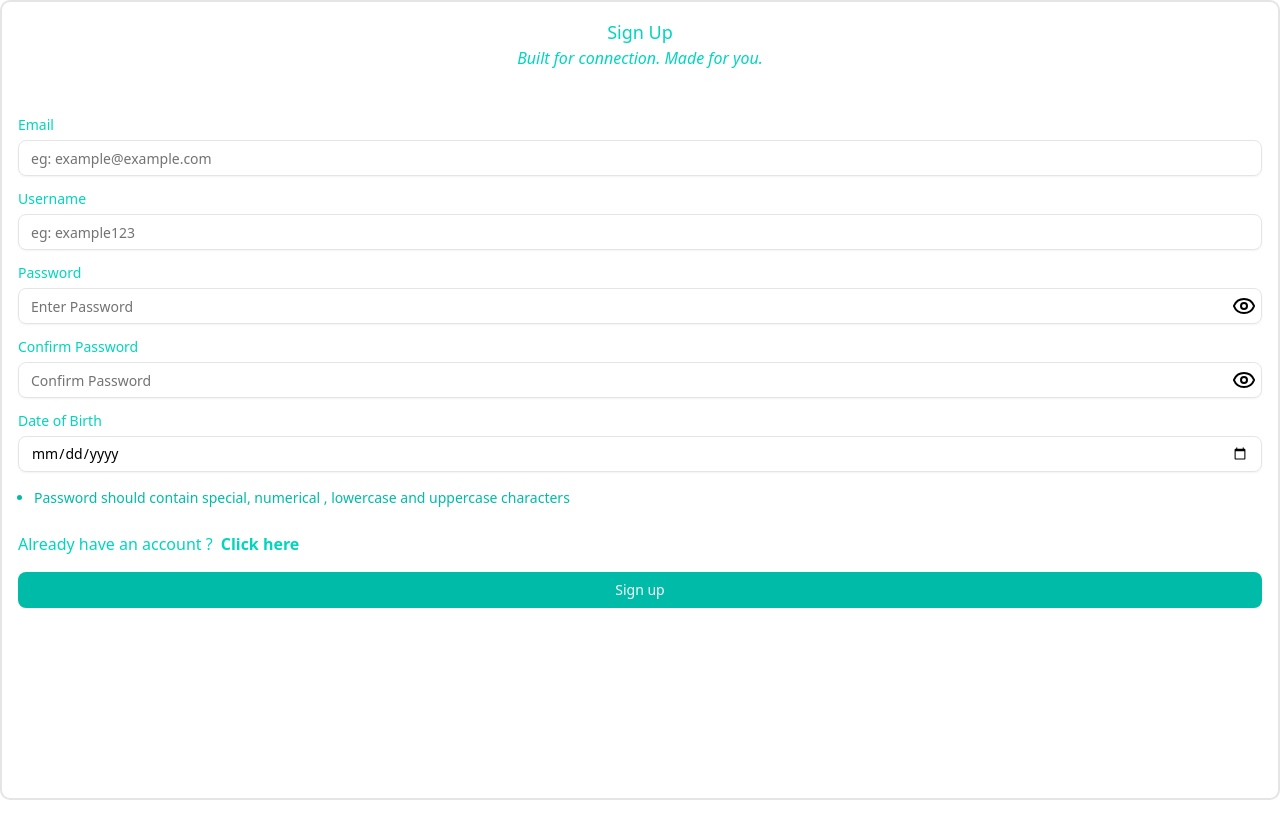
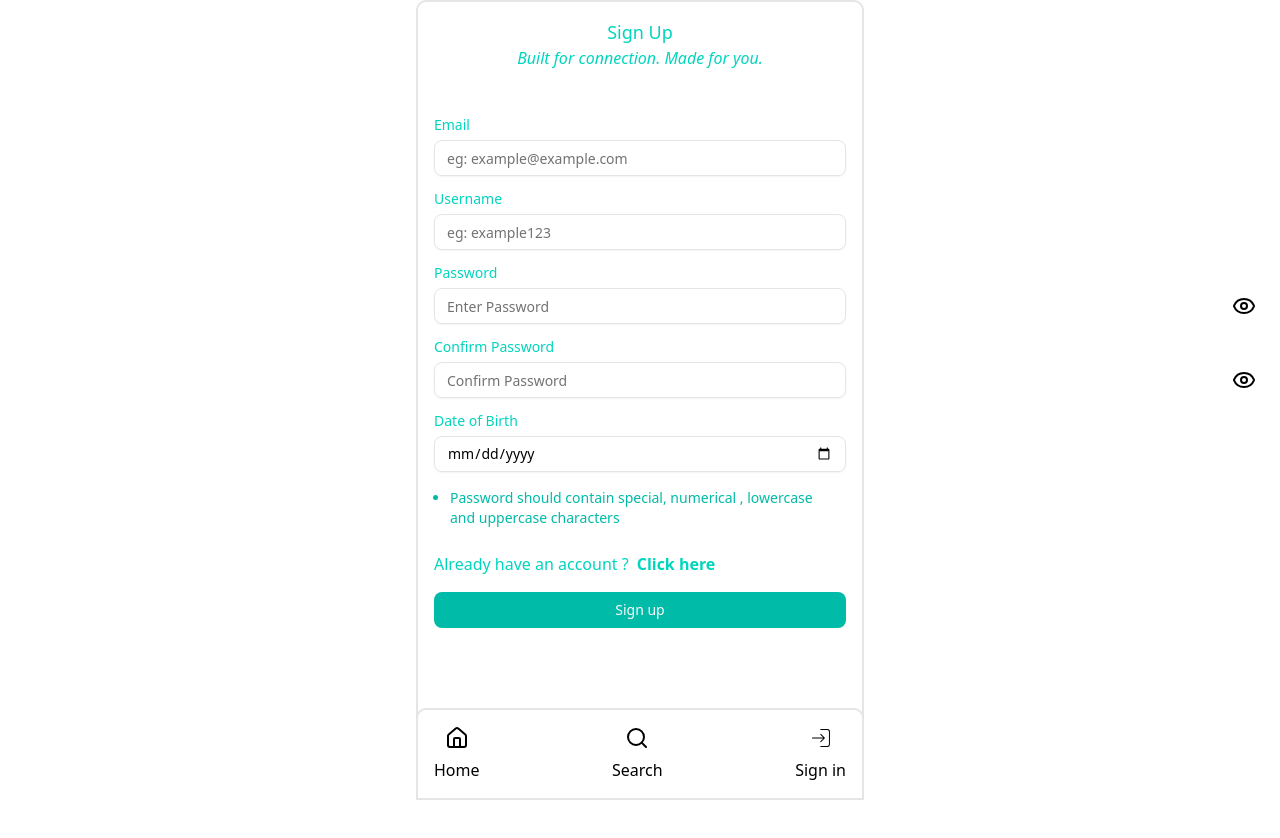
Before and after one commit to dhruv15803/go-social-media-ui, a React (Vite) app: page /signup in a window 1280 px wide. Shown: the top 838 px of the page. Before the commit the page ends 800 px from the top, so only its background shows below. Built offline with nearby package versions, Linux system fonts and the light colour scheme; no server answers.

Commit message:
navbar changes

```diff
--- a/src/App.tsx
+++ b/src/App.tsx
@@ -31,6 +31,8 @@ function App() {
                   path="/user/:userId/profile"
                   element={<UserProfilePage />}
                 />
+                <Route path="/signup" element={<RegisterPage />} />
+                <Route path="/signin" element={<LoginPage />} />
                 <Route path="/search" element={<SearchPage />} />
                 <Route element={<ProtectedRoute />}>
                   <Route
@@ -46,8 +48,6 @@ function App() {
 
               <Route path="/reset-password" element={<ResetPasswordPage />} />
               <Route path="/verify-email" element={<VerifyEmail />} />
-              <Route path="/signup" element={<RegisterPage />} />
-              <Route path="/signin" element={<LoginPage />} />
               <Route path="/forgot-password" element={<ForgotPasswordPage />} />
             </Routes>
           </LoginDialogLayout>
--- a/src/components/Navbar.tsx
+++ b/src/components/Navbar.tsx
@@ -3,6 +3,7 @@ import type { AuthContextType } from "@/types";
 import { BellIcon, HomeIcon, SearchIcon, UserIcon } from "lucide-react";
 import { useContext } from "react";
 import { NavLink } from "react-router";
+import { CiLogin } from "react-icons/ci";
 
 type NavbarLink = {
   icon: any;
@@ -13,7 +14,9 @@ type NavbarLink = {
 const Navbar = () => {
   const { loggedInUser } = useContext(AuthContext) as AuthContextType;
 
-  const navbarLinks: NavbarLink[] = [
+  const navbarLinks: NavbarLink[] =
+    loggedInUser !== null
+      ? [
           {
             icon: <HomeIcon />,
             link: "/",
@@ -34,11 +37,28 @@ const Navbar = () => {
             link: `/user/${loggedInUser?.id}/profile`,
             text: "Profile",
           },
+        ]
+      : [
+          {
+            icon: <HomeIcon />,
+            link: "/",
+            text: "Home",
+          },
+          {
+            icon: <SearchIcon />,
+            link: "/search",
+            text: "Search",
+          },
+          {
+            icon: <CiLogin />,
+            link: "/signin",
+            text: "Sign in",
+          },
         ];
 
   return (
     <>
-      <div className="flex items-center justify-between sticky bottom-0 z-10 bg-white border-2 rounded-t-lg p-4">
+      <div className="flex items-center justify-between gap-8 sticky bottom-0 z-10 bg-white border-2 rounded-t-lg p-4">
         {navbarLinks.map((navbarLink, idx) => {
           return (
             <NavLink
@@ -50,7 +70,7 @@ const Navbar = () => {
                   : "flex flex-col items-center gap-2"
               }
             >
-              <div>{navbarLink.icon}</div>
+              <button className="text-2xl">{navbarLink.icon}</button>
               <span className="hidden md:inline">{navbarLink.text}</span>
             </NavLink>
           );
```
Lines whose indentation alone changed are shown as unchanged.
